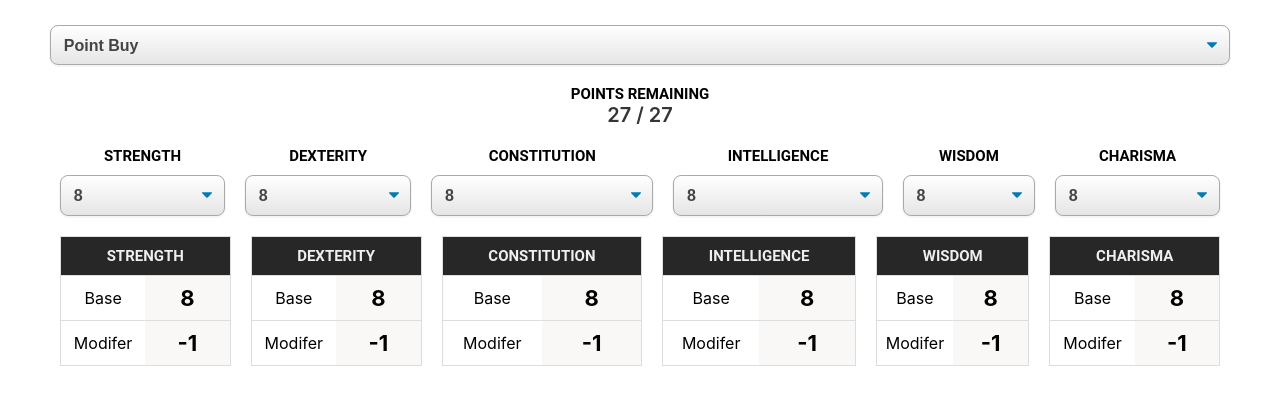
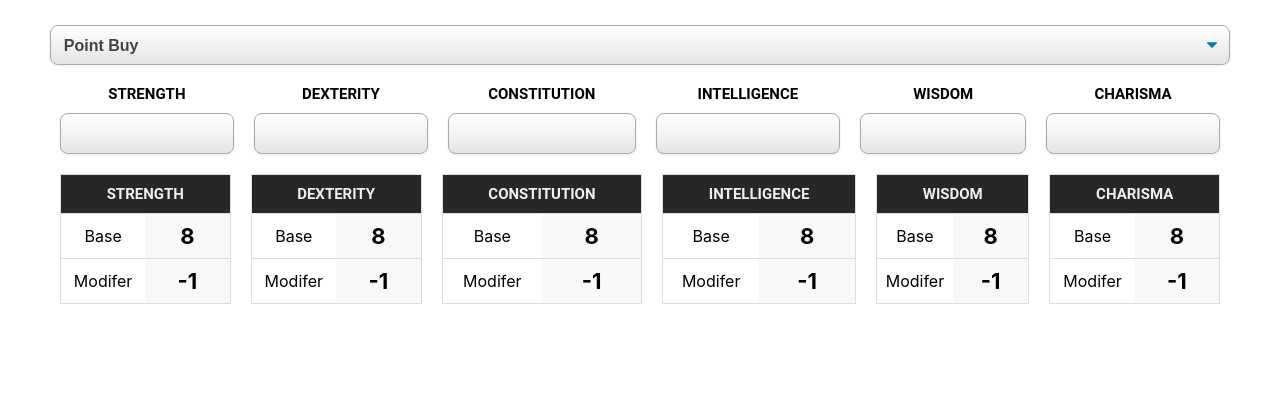
Before and after one commit to justincaryk/point-buy-test, a React (Create React App) app: page / in a window 1280 px wide. Shown: the top 404 px of the page. Built offline with nearby package versions, Linux system fonts and the light colour scheme.

Commit message:
manual asi option ready to go

```diff
--- a/src/Components/AsiGenerator/Manual/index.js
+++ b/src/Components/AsiGenerator/Manual/index.js
@@ -0,0 +1,109 @@
+import React from 'react';
+import './Manual.css';
+
+
+class ManualOption extends React.Component {
+    constructor(props) {
+        super(props)
+
+        this.state = {
+            lastAttributeUpdated: null,
+        }
+
+        this.handleChange = event => {
+            const updatedAttr = this.state.lastAttributeUpdated;
+
+            const newAttributeScore = _getValidScore(event.target.value);
+
+            if (!newAttributeScore) {
+                event.target.value = '';
+                console.error('Not a valid input');
+                return;
+            }
+
+            for (const attr of this.props.attributes) {
+                if (attr.id == updatedAttr.id) {
+                    attr.previousAssignedScore = attr.currentAssignedScore || newAttributeScore;
+                    attr.currentAssignedScore = newAttributeScore;
+                    this.props.callbackToGetAttributes(this.props.attributes); // callback handler
+                    // in case the value was out of bounds, put back in
+                    event.target.value = newAttributeScore ? newAttributeScore : event.target.value;
+                }
+            }
+
+            this.state.lastAttributeUpdated = null;
+        }
+
+    }
+
+
+    render() {
+
+        return (
+            <div className="content-wrap">
+                <form>
+                    <div className="big-ole-table-outer">
+                        <div className="tbl-row">
+                            {this.props.attributes.map(attr => {
+                                return (
+                                    <div key={attr.id} className="tbl-cell">
+                                        <div className="asi-heading">{attr.name}</div>
+                                        <div className="asi-val-select-outer">
+                                            <input
+                                                className="select-css"
+                                                onBlur={event => {
+                                                    this.state.lastAttributeUpdated=attr;
+                                                    this.handleChange(event);
+                                                }}/>
+                                        </div>
+                                    </div>
+                                )
+                            })}
+                        </div>
+                    </div>
+                </form>
+            </div>
+        );
+    }
+}
+
+
+export default ManualOption;
+
+
+
+
+function _getValidScore(value) {
+    // rules:
+        // 2 & 31 are out of bounds
+        // must be int
+
+    if ( TryParseInt(value, false) == false ) {
+        return false;
+    }
+
+    const intVal = parseInt(value);
+
+    // greater than 30 -> return 30
+    if (intVal > 30) return 30;
+    // less than 3 -> return 3
+    if (intVal < 3) return 3;
+    // return value
+    return intVal;
+
+}
+
+
+
+
+function TryParseInt(str,defaultValue) {
+    var retValue = defaultValue;
+    if(str !== null) {
+        if(str.length > 0) {
+            if (!isNaN(str)) {
+                retValue = parseInt(str);
+            }
+        }
+    }
+    return retValue;
+}
--- a/src/Components/AsiGenerator/PointBuy/index.js
+++ b/src/Components/AsiGenerator/PointBuy/index.js
@@ -119,7 +119,7 @@ class PointBuy extends React.Component {
                     <div className="asi-heading">Points Remaining</div>
                     <div className="asi-points-val-total">{this.state.pointsRemaining} / {this.state.standardPointPool}</div>
                 </div>
-                <div className="">
+                <div>
                     <form onChange={this.handleChanges}>
                         <div className="big-ole-table-outer">
                             <div className="tbl-row">
--- a/src/Components/AsiGenerator/index.js
+++ b/src/Components/AsiGenerator/index.js
@@ -3,6 +3,7 @@ import './AsiGenerator.css';
 
 import PointBuy from './PointBuy';
 import StandardArray from './StandardArray';
+import ManualOption from './Manual';
 
 class AsiGenerator extends React.Component {
     constructor(props) {
@@ -104,11 +105,11 @@ class AsiGenerator extends React.Component {
                     </div>
                 </div>
 
-                <div>
+                {/* <div>
                     <PointBuy
                         callbackToGetAttributes={this.getUpdatedAttributes}
                         attributes={this.state.attributes}></PointBuy>
-                </div>
+                </div> */}
 
 
                 {/* <div>
@@ -118,13 +119,20 @@ class AsiGenerator extends React.Component {
                 </div> */}
 
 
+                <div>
+                    <ManualOption
+                        callbackToGetAttributes={this.getUpdatedAttributes}
+                        attributes={this.state.attributes}></ManualOption>
+                </div>
+
+
                 <div className="content-wrap space-sequence-20">
                     <div className="big-ole-table-outer">
                         <div className="tbl-row">
                             {
                                 this.state.attributes.map(attr => {
                                     return (
-                                        <div className="tbl-cell">
+                                        <div className="tbl-cell" key={attr.id}>
                                             <div className="attr-block">
                                                 <div className="attr-title-bar asi-heading">{attr.name}</div>
                                                 <div className="attr-content">
```
Also changed, not shown: src/App.css (+2 -0 lines).
